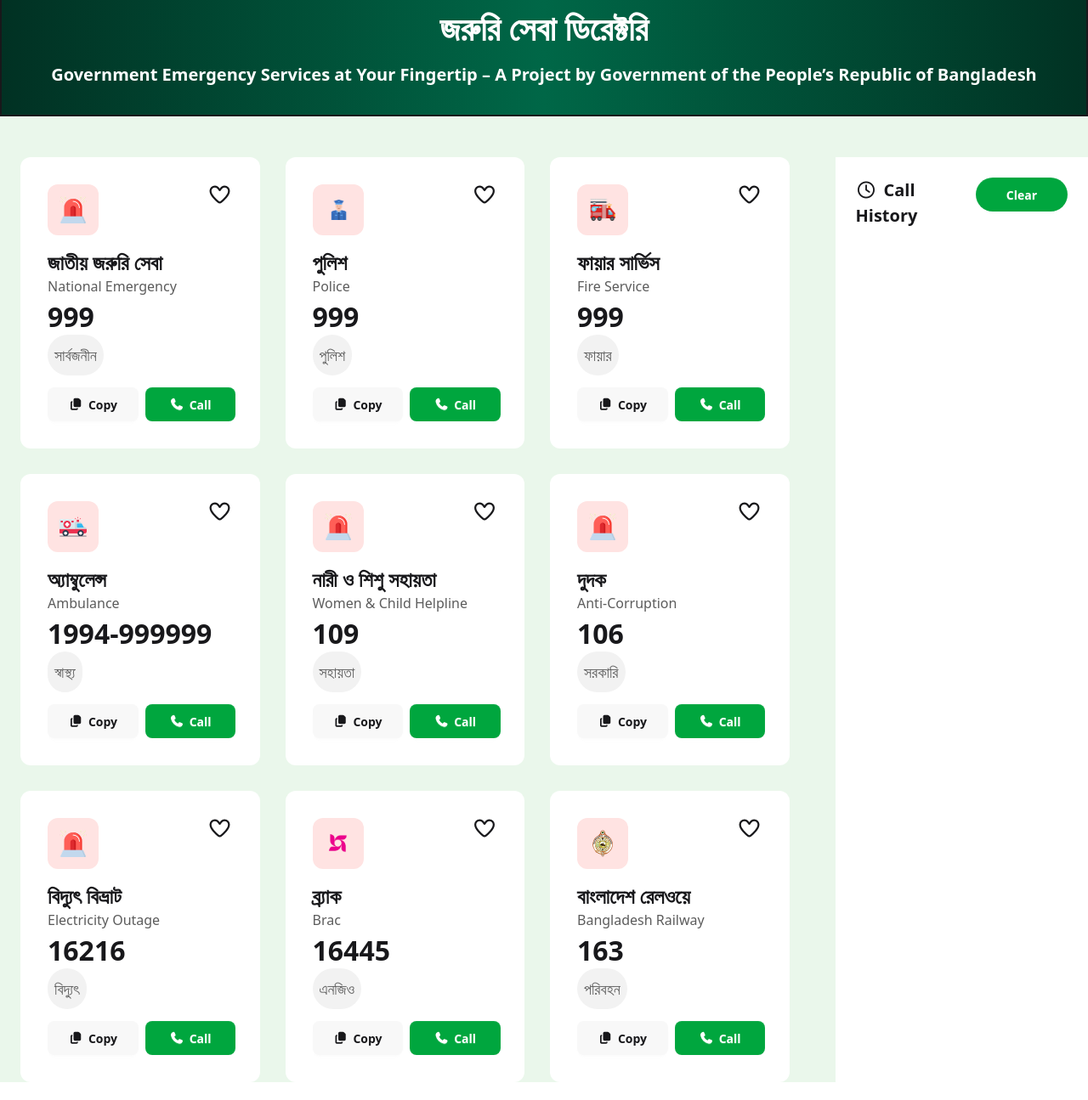
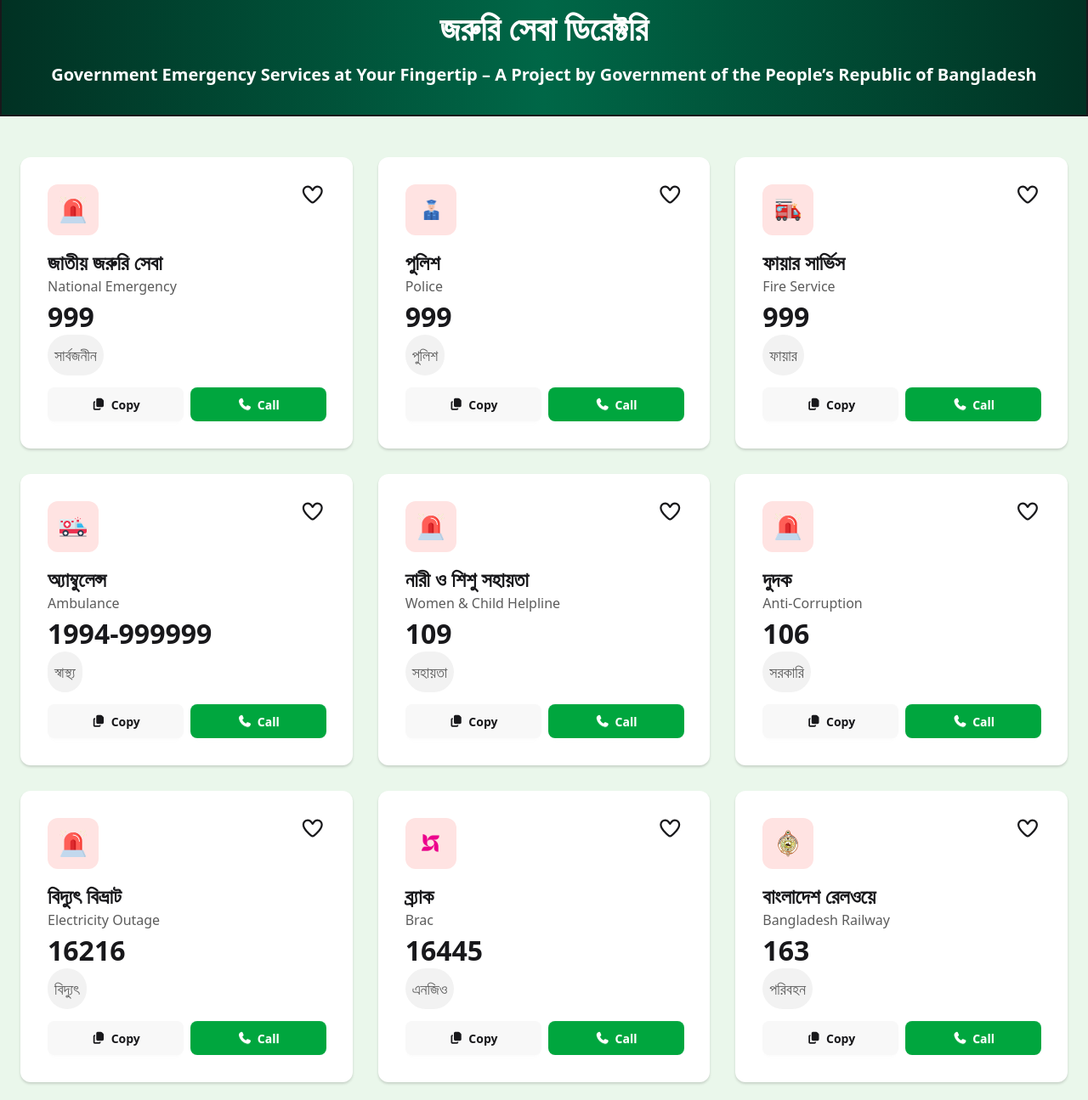
Before and after one commit to SyntaxSorcer-er/Emergency_Hotline, a plain HTML site: page index.html in a window 1280 px wide. Shown: the part 335-1630 px from the top of the page at 85% size. Before the commit the page ends 1609 px from the top, so only its background shows below. Drawn offline with nearby package versions, Linux system fonts and the light colour scheme.

Commit message:
10th commit

```diff
--- a/index.html
+++ b/index.html
@@ -4,6 +4,8 @@
     <meta charset="UTF-8" />
     <meta name="viewport" content="width=device-width, initial-scale=1.0" />
     <title>Emergency Service</title>
+
+    <link rel="shortcut icon" href="./assets/logo.png" type="image/x-icon">
 
     <link href="https://cdn.jsdelivr.net/npm/daisyui@5" rel="stylesheet" type="text/css" />
     <script src="https://cdn.jsdelivr.net/npm/@tailwindcss/browser@4"></script>
@@ -13,14 +15,14 @@
   <body>
 
     <!-- header section  -->
-    <header class="2xl:flex place-content-between mx-auto max-w-[1800px] main-header mt-6 ">
+    <header class="2xl:flex place-content-between mx-auto max-w-[1800px] main-header mt-6  ">
 
-      <div class=" flex gap-3 justify-center items-center">
-        <img class="w-[50px] h-[50px]" src="./assets/logo.png" alt="" />
+      <div style="margin-left: 18px;" class=" flex lg:mb-0 mb-6  gap-3 justify-center items-center">
+        <img class="w-[50px] h-[50px] " src="./assets/logo.png" alt="" />
         <h3 class="text-[#006747] font-black text-[26px] leading-6">Emergency <br> Service</h3>
       </div>
 
-      <div class="flex gap-5 sm:mt-8 sm:flex sm:place-content-evenly">
+      <div class=" flex gap-5 sm:mt-8 sm:flex sm:place-content-evenly">
         <div class="flex gap-2 bg-[#f5fff5] items-center py-[14px] px-[36px] rounded-[50px]">
             <span>0</span>
             <img class="w-[30px] h-[30px]" src="./assets/heart.png" alt="">
@@ -60,11 +62,11 @@
 
 
     <!-- Emergency Service Section -->
-     <section id="service-container" class="max-w-[1800px]  mx-auto pt-12 lg:grid lg:grid-cols-12 gap-[30px]      ">
+     <section id="service-container" class="max-w-[1800px] pb-6 mx-auto pt-12 2xl:grid 2xl:grid-cols-12 gap-[30px]      ">
         <section id="service-box" class=" col-span-9 ">
             <div class="grid lg:grid-cols-3 gap-[30px] sm:mx-6 ">
 
-                <div class="bg-white p-8 rounded-xl">
+                <div class="bg-white p-8 rounded-xl " style="box-shadow: 0px 2px 3px 0px rgba(0,0,0,0.15);">
                     <div class="flex place-content-between">
                         <img class="bg-[#FFE3E2] w-[60px] h-[60px] p-3.5 rounded-[12px] mb-4" src="./assets/emergency.png" alt="">
                         <span><i class="fa-regular fa-heart text-[24px]"></i></span>
@@ -79,7 +81,7 @@
                     </div>
                 </div>
 
-                <div class="bg-white p-8 rounded-xl">
+                <div class="bg-white p-8 rounded-xl" style="box-shadow: 0px 2px 3px 0px rgba(0,0,0,0.15);">
                     <div class="flex place-content-between">
                         <img class="bg-[#FFE3E2] w-[60px] h-[60px] p-3.5 rounded-[12px] mb-4" src="./assets/police.png" alt="">
                         <span><i class="fa-regular fa-heart text-[24px]"></i></span>
@@ -94,7 +96,7 @@
                     </div>
                 </div>
 
-                <div class="bg-white p-8 rounded-xl">
+                <div class="bg-white p-8 rounded-xl" style="box-shadow: 0px 2px 3px 0px rgba(0,0,0,0.15);">
                     <div class="flex place-content-between">
                         <img class="bg-[#FFE3E2] w-[60px] h-[60px] p-3.5 rounded-[12px] mb-4" src="./assets/fire-service.png" alt="">
                         <span><i class="fa-regular fa-heart text-[24px]"></i></span>
@@ -109,7 +111,7 @@
                     </div>
                 </div>
 
-                <div class="bg-white p-8 rounded-xl">
+                <div class="bg-white p-8 rounded-xl" style="box-shadow: 0px 2px 3px 0px rgba(0,0,0,0.15);">
                     <div class="flex place-content-between">
                         <img class="bg-[#FFE3E2] w-[60px] h-[60px] p-3.5 rounded-[12px] mb-4" src="./assets/ambulance.png" alt="">
                         <span><i class="fa-regular fa-heart text-[24px]"></i></span>
@@ -124,7 +126,7 @@
                     </div>
                 </div>
 
-                <div class="bg-white p-8 rounded-xl">
+                <div class="bg-white p-8 rounded-xl" style="box-shadow: 0px 2px 3px 0px rgba(0,0,0,0.15);">
                     <div class="flex place-content-between">
                         <img class="bg-[#FFE3E2] w-[60px] h-[60px] p-3.5 rounded-[12px] mb-4" src="./assets/emergency.png" alt="">
                         <span><i class="fa-regular fa-heart text-[24px]"></i></span>
@@ -139,7 +141,7 @@
                     </div>
                 </div>
 
-                <div class="bg-white p-8 rounded-xl">
+                <div class="bg-white p-8 rounded-xl" style="box-shadow: 0px 2px 3px 0px rgba(0,0,0,0.15);">
                     <div class="flex place-content-between">
                         <img class="bg-[#FFE3E2] w-[60px] h-[60px] p-3.5 rounded-[12px] mb-4" src="./assets/emergency.png" alt="">
                         <span><i class="fa-regular fa-heart text-[24px]"></i></span>
@@ -156,7 +158,7 @@
 
 
 
-                <div class="bg-white p-8 rounded-xl">
+                <div class="bg-white p-8 rounded-xl" style="box-shadow: 0px 2px 3px 0px rgba(0,0,0,0.15);">
                     <div class="flex place-content-between">
                         <img class="bg-[#FFE3E2] w-[60px] h-[60px] p-3.5 rounded-[12px] mb-4" src="./assets/emergency.png" alt="">
                         <span><i class="fa-regular fa-heart text-[24px]"></i></span>
@@ -171,7 +173,7 @@
                     </div>
                 </div>
 
-                <div class="bg-white p-8 rounded-xl">
+                <div class="bg-white p-8 rounded-xl" style="box-shadow: 0px 2px 3px 0px rgba(0,0,0,0.15);">
                     <div class="flex place-content-between">
                         <img class="bg-[#FFE3E2] w-[60px] h-[60px] p-3.5 rounded-[12px] mb-4" src="./assets/brac.png" alt="">
                         <span><i class="fa-regular fa-heart text-[24px]"></i></span>
@@ -186,7 +188,7 @@
                     </div>
                 </div>
 
-                <div class="bg-white p-8 rounded-xl">
+                <div class="bg-white p-8 rounded-xl" style="box-shadow: 0px 2px 3px 0px rgba(0,0,0,0.15);">
                     <div class="flex place-content-between">
                         <img class="bg-[#FFE3E2] w-[60px] h-[60px] p-3.5 rounded-[12px] mb-4" src="./assets/Bangladesh-Railway.png" alt="">
                         <span><i class="fa-regular fa-heart text-[24px]"></i></span>
--- a/script/index.js
+++ b/script/index.js
@@ -9,16 +9,13 @@ copyButtons.forEach((btn) => {
     const numberElement = card.querySelector("span[id^='number']");
     const copyNumber = numberElement.textContent;
 
-    // ক্লিপবোর্ডে কপি
     navigator.clipboard.writeText(copyNumber).then(() => {
       console.log(`Copied: ${copyNumber}`);
     });
 
-    // Copy কাউন্টার বাড়াও
     copyCount++;
     copyCounter.textContent = copyCount;
 
-    // Alert দেখাও
     alert("নম্বর কপি হয়েছে: " + copyNumber);
   });
 });
@@ -35,7 +32,7 @@ heartIcons.forEach((icon) => {
   icon.addEventListener("click", () => {
     heartCount++;
     headerHeartCounter.textContent = heartCount;
-    icon.classList.toggle("text-red-500"); // ক্লিক করলে লাল হবে
+    icon.classList.toggle("text-red-500");
   });
 });
 
@@ -43,11 +40,11 @@ heartIcons.forEach((icon) => {
 const callButtons = document.querySelectorAll("button[id^='card-btn']");
 const coinCounter = document.querySelector(
   "header div:first-child ~ div div:nth-child(2) span"
-); // হেডারের কয়েন counter
-let coins = parseInt(coinCounter.textContent); // শুরুতে কয়েন
+);
+let coins = parseInt(coinCounter.textContent);
 
 const callHistoryBox = document.getElementById("card-container");
-const clearBtn = document.querySelector("aside button"); // Clear button
+const clearBtn = document.querySelector("aside button");
 
 callButtons.forEach((btn) => {
   btn.addEventListener("click", () => {
@@ -56,11 +53,9 @@ callButtons.forEach((btn) => {
       return;
     }
 
-    // কয়েন কমাও
     coins -= 20;
     coinCounter.textContent = coins;
 
-    // কার্ড থেকে নাম্বার + টাইটেল বের করো
     const card = btn.closest(".bg-white");
     const numberElement = card.querySelector("span[id^='number']");
     const callNumber = numberElement.textContent;
@@ -68,7 +63,6 @@ callButtons.forEach((btn) => {
     const titleElement = card.querySelector("h3");
     const callTitle = titleElement ? titleElement.textContent : "Unknown";
 
-    // লোকাল টাইম (English format)
     const now = new Date();
     const time = now.toLocaleTimeString("en-US", {
       hour: "2-digit",
@@ -77,7 +71,6 @@ callButtons.forEach((btn) => {
       hour12: true,
     });
 
-    // Call History Item বানাও (Card Design)
     const historyItem = document.createElement("div");
     historyItem.className =
       "bg-white shadow-md rounded-lg p-3 mb-3 flex justify-between items-center";
@@ -89,7 +82,7 @@ callButtons.forEach((btn) => {
       <span class="text-sm text-gray-500">${time}</span>
     `;
 
-    callHistoryBox.prepend(historyItem); // হিস্টোরির উপরে যোগ করো
+    callHistoryBox.prepend(historyItem);
 
     alert("📞 Calling National Emergency number: " + callNumber);
   });
```
